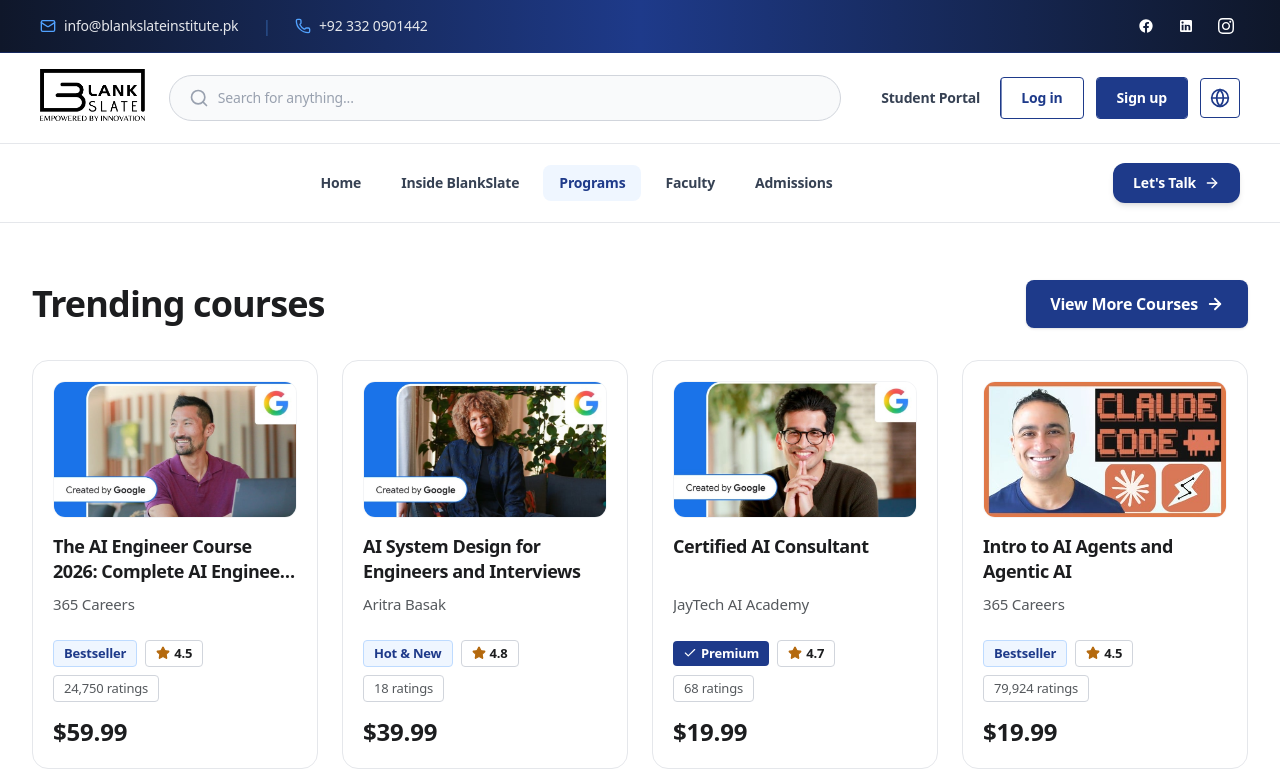
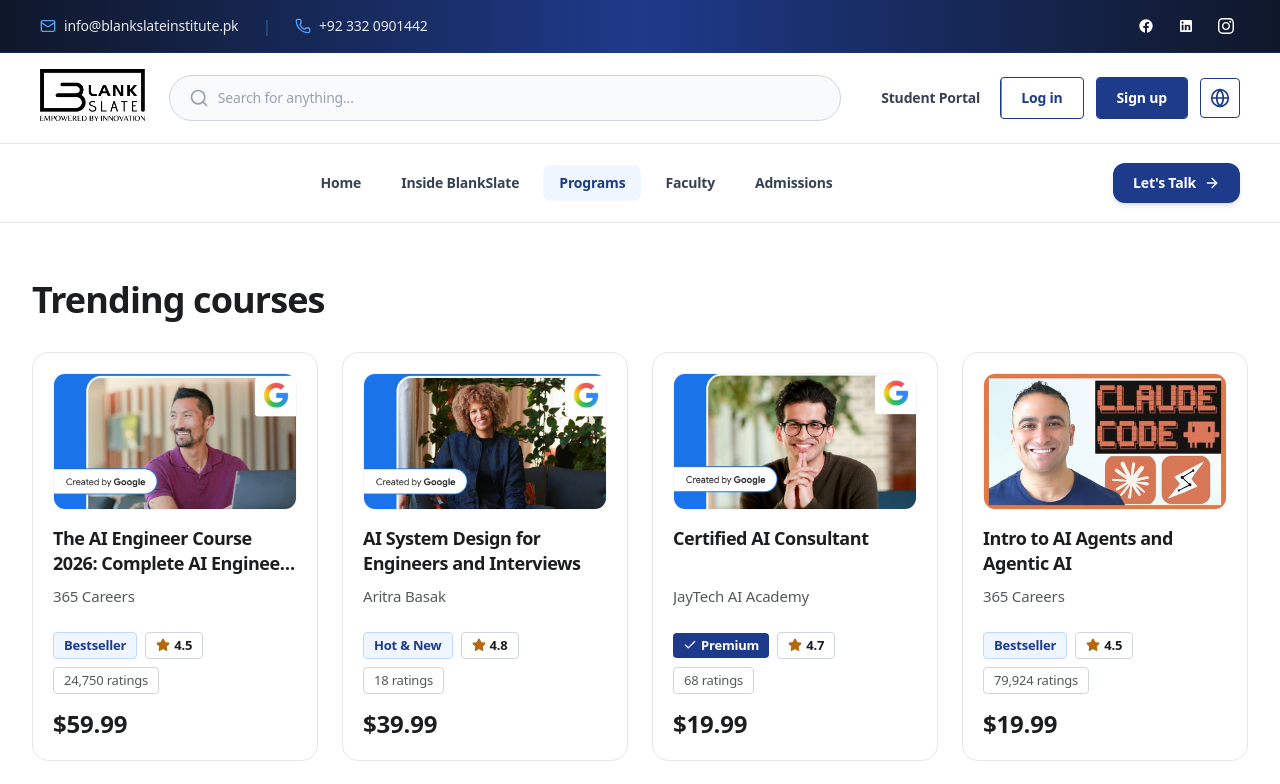
Before and after one commit to techbyrayyan/blank-slate-ins, a Next.js app: page /programs in a window 1280 px wide. Shown: the top 784 px of the page. Built offline with nearby package versions, Linux system fonts and the light colour scheme.

Commit message:
fix: hide View More Courses button on programs page only

```diff
--- a/src/app/programs/page.js
+++ b/src/app/programs/page.js
@@ -22,7 +22,7 @@
       <Navbar onOpenApply={() => handleApply("Full Stack Development")} />
 
       <main className="flex-1 pt-[150px] md:pt-[200px] sm:pt-[220px] lg:pt-[240px] pb-24">
-        <InteractiveProgramExplorer onOpenApply={handleApply} />
+        <InteractiveProgramExplorer onOpenApply={handleApply} showViewMoreButton={false} />
       </main>
 
       <EditorialFooter />
--- a/src/components/InteractiveProgramExplorer.js
+++ b/src/components/InteractiveProgramExplorer.js
@@ -4,7 +4,7 @@
 import CourseCard from "./CourseCard";
 import { allCourses } from "@/lib/coursesData";
 
-export default function InteractiveProgramExplorer({ onOpenApply }) {
+export default function InteractiveProgramExplorer({ onOpenApply, showViewMoreButton = true }) {
   const trendingCourses12 = allCourses.slice(0, 12);
   return (
     <section className="py-8 sm:py-10 bg-white text-[#1c1d1f] relative select-none" id="programs">
@@ -23,6 +23,7 @@
           <h2 className="text-3xl sm:text-4xl font-black text-[#1c1d1f] tracking-tight">
             Trending courses
           </h2>
+          {showViewMoreButton && (
             <Link
               href="/courses"
               className="flex-shrink-0 inline-flex items-center gap-2 px-6 py-3 bg-[#1e3a8a] hover:bg-[#152e72] text-white text-base font-bold rounded-lg transition-all duration-200 shadow-sm hover:shadow-md"
@@ -30,6 +31,7 @@
               <span>View More Courses</span>
               <svg xmlns="http://www.w3.org/2000/svg" width="18" height="18" viewBox="0 0 24 24" fill="none" stroke="currentColor" strokeWidth="2.5" strokeLinecap="round" strokeLinejoin="round"><path d="M5 12h14"/><path d="m12 5 7 7-7 7"/></svg>
             </Link>
+          )}
         </div>
 
         {/* 4-column Grid System (3 rows x 4 columns = 12 cards total) */}
```
Lines whose indentation alone changed are shown as unchanged.
